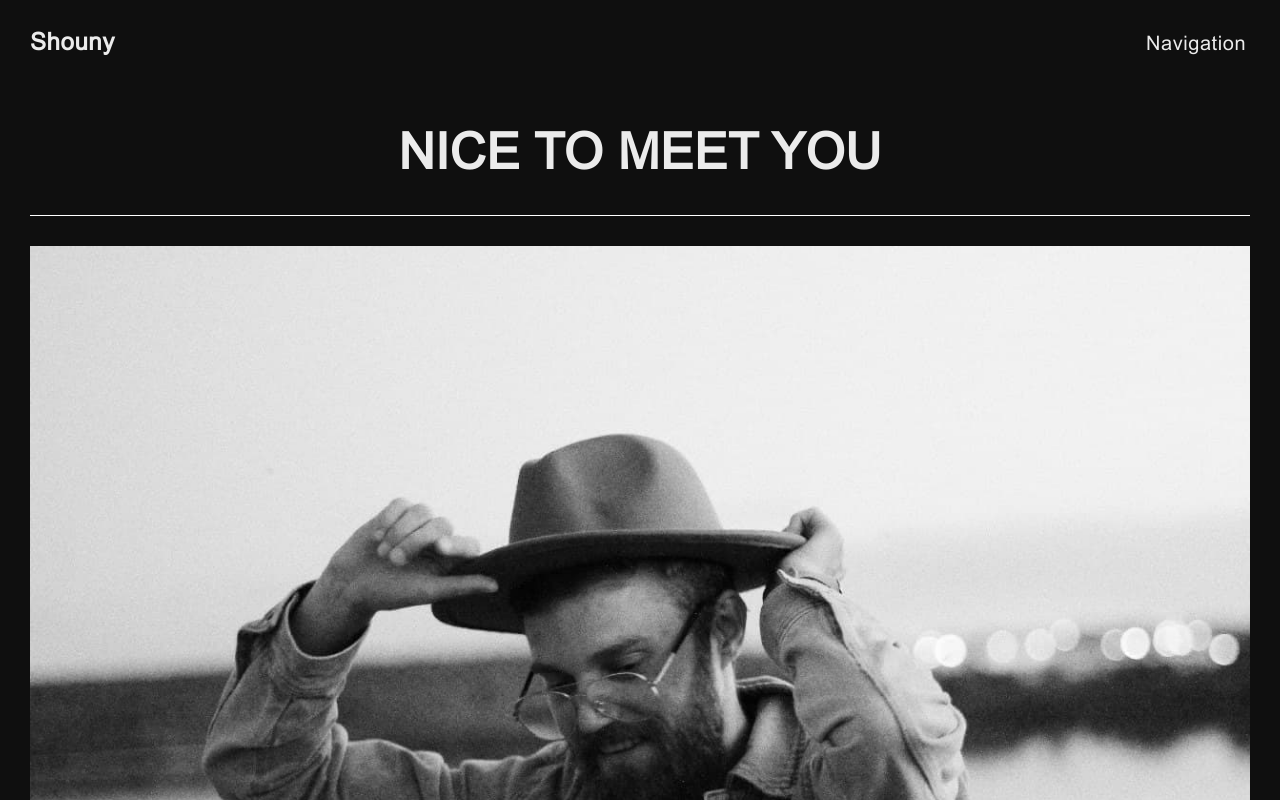
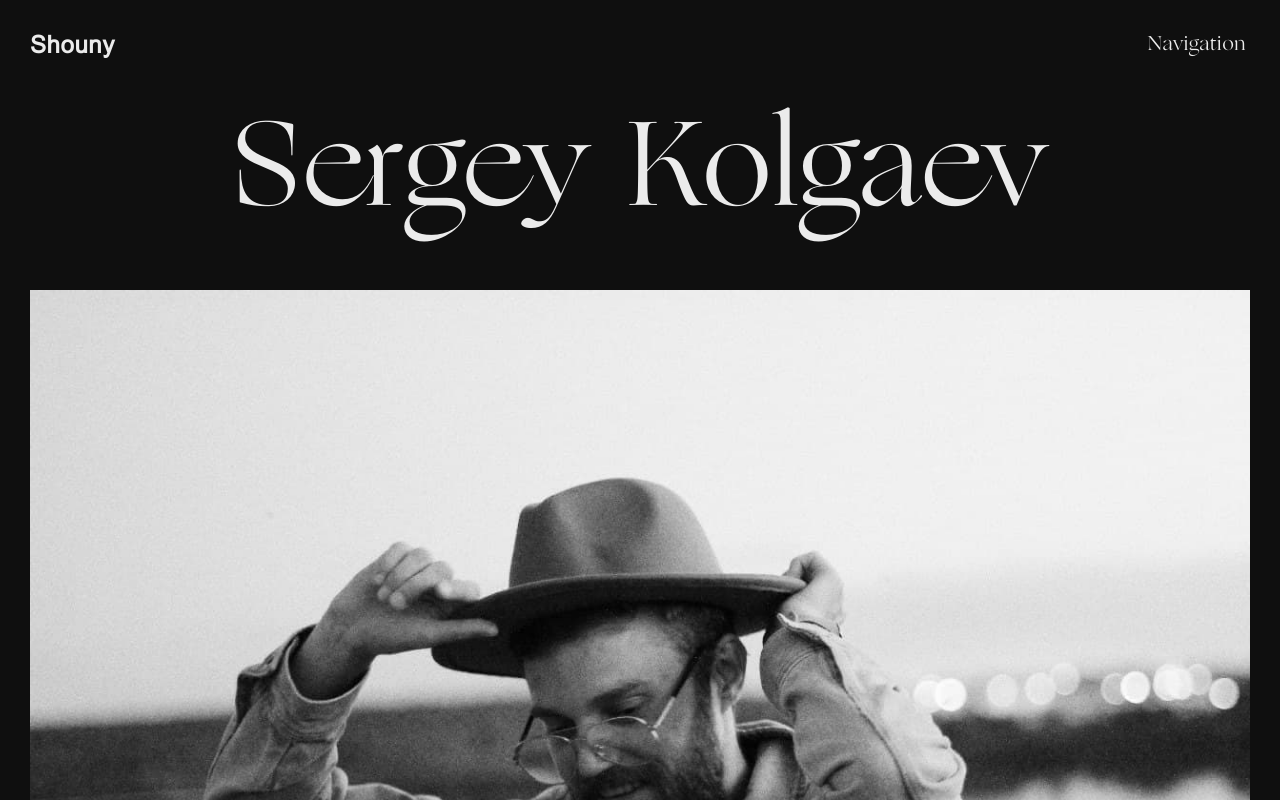
Before and after one commit to Shooouuun/shouny, a website: page source/index.html in a window 1280 px wide. Shown: the top 800 px of the page. Drawn offline with nearby package versions, Linux system fonts and the light colour scheme; files that its build step writes are made by us from their sources; a web font is replaced by a local one.

Commit message:
start page redesign and font download

```diff
--- a/source/index.html
+++ b/source/index.html
@@ -33,9 +33,7 @@
           <ul class="header__list header__list--two-list">
             <li class="header__item"><a href="" class="header__link">Instagram</a></li>
             <li class="header__item"><a href="" class="header__link">Github</a></li>
-            <li class="header__item">
-              <button class="header__link-button" type="button">Get in touch</button>
-            </li>
+            <li class="header__item"><a class="header__link" href="mailto:shooouun@gmail.com?subject=site" target="_blank">Get in touch</a></li>
           </ul>
         </li>
       </ul>
@@ -43,7 +41,7 @@
   </header>
   <main class="index-main">
     <section class="intro">
-      <h1 class="intro__title">nice to meet you</h1>
+      <h1 class="intro__title">Sergey Kolgaev</h1>
       <img class="intro__photo" src="../img/photo.jpg" alt="">
       <p class="intro__desc">I’m Sergey. Front-End Developer and Student. Developing web interfaces at professional level, based on the specification, new techniques and technologies, productivity, preprocessors and automation.</p>
     </section>
--- a/source/less/blocks/header.less
+++ b/source/less/blocks/header.less
@@ -2,7 +2,6 @@
   position: fixed;
   padding: 30px 30px 30px;
   width: 100%;
-  background-color: inherit;
   z-index: 5;
 }
 
@@ -11,7 +10,7 @@
   display: grid;
   grid-template-columns: min-content  1fr;
   grid-template-rows: 30px;
-  align-items: baseline;
+  align-items: center;
   z-index: 1;
 }
 
@@ -27,7 +26,6 @@
   position: relative;
   display: flex;
   justify-content: flex-end;
-  letter-spacing: 0.040em;
   color: black;
   z-index: 2;
 }
@@ -67,7 +65,6 @@
   font-size: 18px;
   line-height: 18px;
   letter-spacing: 0.040em;
-  color: inherit;
   z-index: 2;
 }
 
@@ -189,38 +186,42 @@
 }
 
 
-.intro,
 .skills {
-  padding: 0 30px 30px;
+  padding: 30px;
+}
+
+.intro {
+  overflow: hidden;
+
 }
 
 .intro__title {
   position: relative;
-  font-family: @font-family-secondary;
-  font-size: 50px;
-  line-height: 65px;
-  text-transform: uppercase;
+  font-family: "oggr";
+  font-size: 120px;
+  line-height: 110px;
   margin-bottom: 30px;
+  font-weight: 300;
   text-align: center;
-  border-bottom: 1.5px solid black;
   padding: 30px 0;
 }
 
 .intro__desc {
-  font-family: @font-family-secondary;
+  font-family: "Untr";
   font-size: 20px;
   line-height: 32px;
   color: rgb(134 134 139);
+  padding: 0 30px;
 }
 
 .intro__photo {
   width: 100%;
   margin-bottom: 20px;
+  padding: 0 30px;
 }
 
 .skills__title {
   font-size: 30px;
-  font-family: @font-family-secondary;
   line-height: 30px;
   font-weight: 700;
   margin-bottom: 15px;
--- a/source/less/blocks/index-page.less
+++ b/source/less/blocks/index-page.less
@@ -1,7 +1,7 @@
 .index-page {
   position: relative;
   min-width: 320px;
-  font-family: @font-family-secondary;
+  font-family: "oggr";
   font-size: @font-size-primary;
   line-height: @line-height-primary;
   font-weight: 400;
@@ -13,6 +13,8 @@
 
 button {
   font-family: inherit;
+  letter-spacing: .04em;
+  color: inherit;
 }
 
 .is-locked {
--- a/source/less/fonts.less
+++ b/source/less/fonts.less
@@ -6,3 +6,31 @@
   src: url("../fonts/arial.woff2") format("woff2"),
     url("../fonts/arial.woff") format("woff");
 }
+
+@font-face {
+  font-family: "ogg";
+  font-style: normal;
+  font-display: swap;
+  src: url("../fonts/ogg.woff") format("woff");
+}
+
+@font-face {
+  font-family: "oggr";
+  font-style: normal;
+  font-display: swap;
+  src: url("../fonts/Ogg-Roman.woff") format("woff");
+}
+
+@font-face {
+  font-family: "Untm";
+  font-style: normal;
+  font-display: swap;
+  src: url("../fonts/UntitledSans-Medium.woff") format("woff");
+}
+
+@font-face {
+  font-family: "Untr";
+  font-style: normal;
+  font-display: swap;
+  src: url("../fonts/UntitledSans-Regular.woff") format("woff");
+}
```
Also changed, not shown: source/fonts/Ogg-Roman.woff (added), source/fonts/UntitledSans-Bold.woff (added), source/fonts/UntitledSans-BoldItalic.woff (added), source/fonts/UntitledSans-Light.woff (added), source/fonts/UntitledSans-LightItalic.woff (added), source/fonts/UntitledSans-Medium.woff (added), source/fonts/UntitledSans-MediumItalic.woff (added), source/fonts/UntitledSans-Regular.woff (added), source/fonts/UntitledSans-RegularItalic.woff (added), source/fonts/ogg-italic.woff (added).
